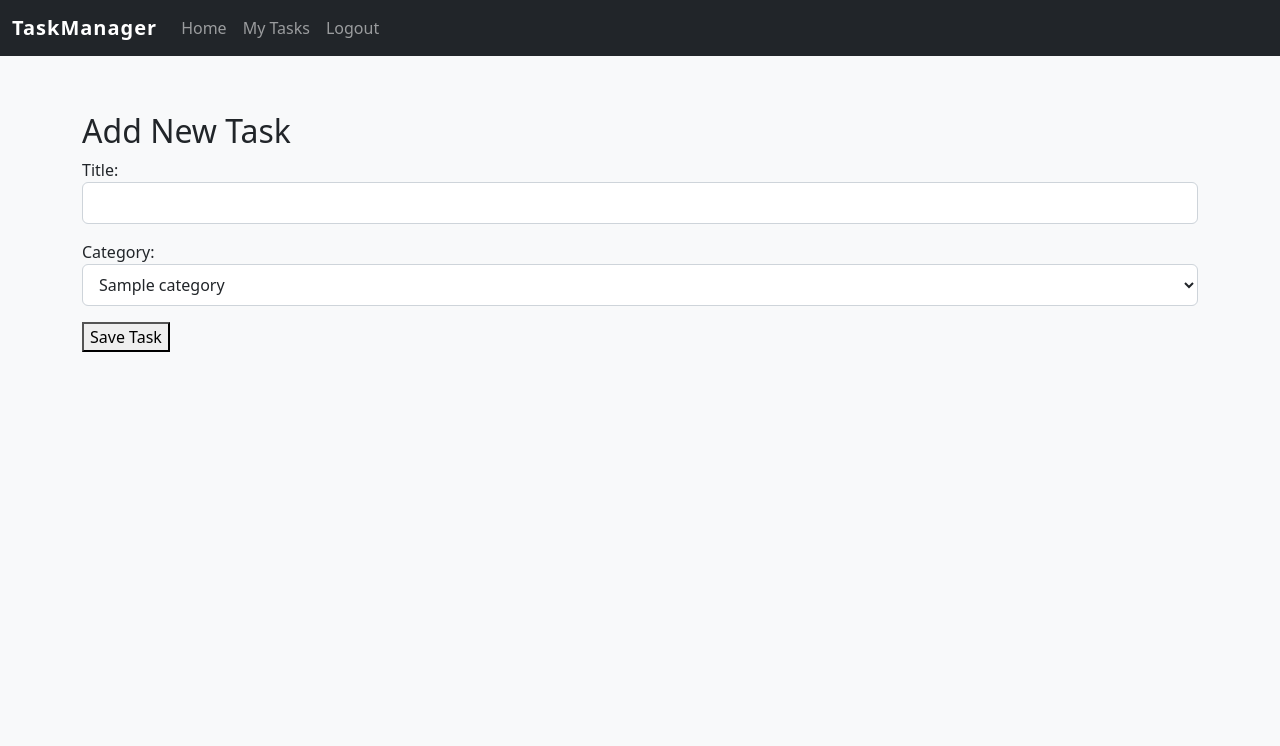
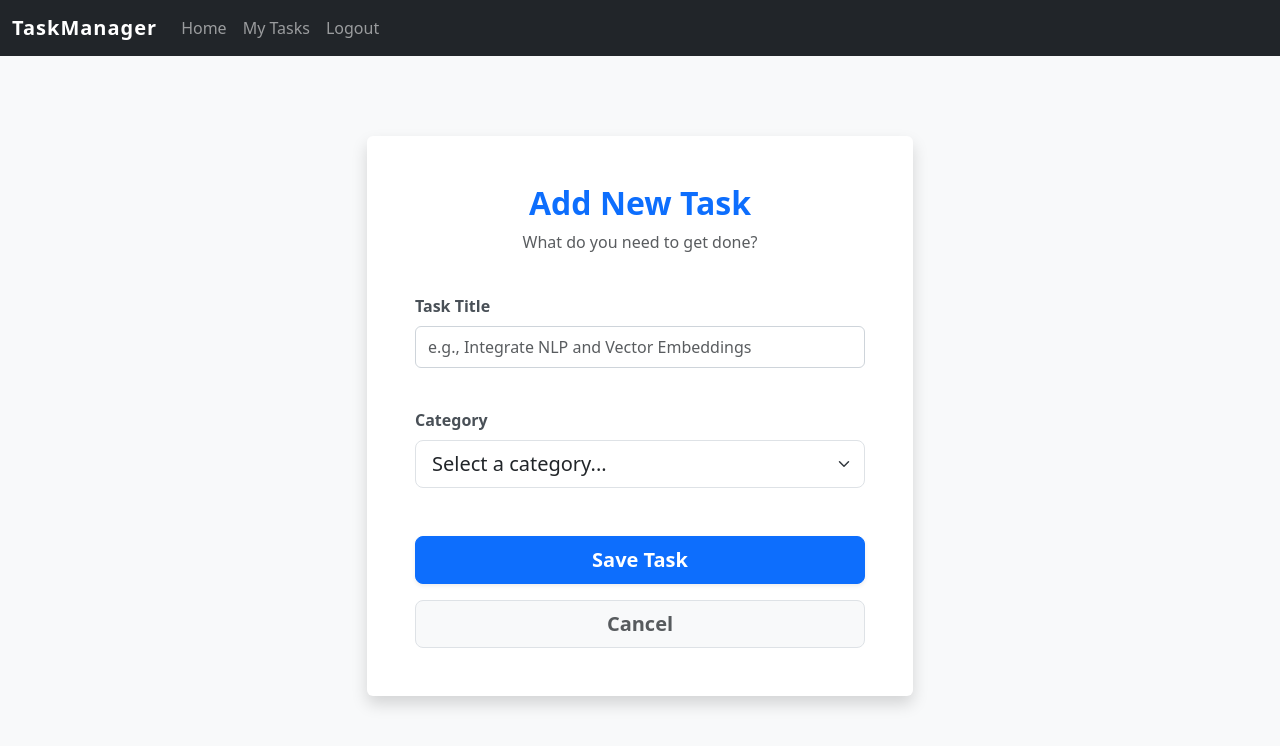
Before and after one commit to Zafarbek05/DSCC-CW-00016417, a Django app: page /tasks/new/ in a window 1280 px wide. Shown: the top 746 px of the page. Run offline with Django 5.2, Linux system fonts and the light colour scheme; a user stored in the database is signed in; tables that the repository leaves empty hold one stand-in row (values such as "Sample post").

Commit message:
fix: enhance task list and create form UI

```diff
--- a/templates/core/task_form.html
+++ b/templates/core/task_form.html
@@ -1,16 +1,39 @@
 {% extends 'base.html' %}
 {% block content %}
-    <h2>Add New Task</h2>
+<div class="row justify-content-center mt-5 mb-5">
+    <div class="col-md-8 col-lg-6">
+        <div class="card shadow border-0 rounded-lg">
+            <div class="card-body p-5">
+                <div class="text-center mb-4">
+                    <h2 class="fw-bold text-primary">Add New Task</h2>
+                    <p class="text-muted">What do you need to get done?</p>
+                </div>
+
                 <form method="post">
                     {% csrf_token %}
-        <p>Title: <input type="text" name="title" required></p>
-        <p>Category:
-            <select name="category">
+
+                    <div class="mb-4">
+                        <label for="title" class="form-label fw-bold">Task Title</label>
+                        <input type="text" name="title" id="title" class="form-control form-control-lg" placeholder="e.g., Integrate NLP and Vector Embeddings" required>
+                    </div>
+
+                    <div class="mb-5">
+                        <label for="category" class="form-label fw-bold">Category</label>
+                        <select name="category" id="category" class="form-select form-select-lg" required>
+                            <option value="" disabled selected>Select a category...</option>
                             {% for cat in categories %}
                                 <option value="{{ cat.id }}">{{ cat.name }}</option>
                             {% endfor %}
                         </select>
-        </p>
-        <button type="submit">Save Task</button>
+                    </div>
+
+                    <div class="d-grid gap-3">
+                        <button type="submit" class="btn btn-primary btn-lg fw-bold shadow-sm">Save Task</button>
+                        <a href="{% url 'task_list' %}" class="btn btn-light btn-lg fw-bold text-muted border">Cancel</a>
+                    </div>
                 </form>
+            </div>
+        </div>
+    </div>
+</div>
 {% endblock %}
```
Also changed, not shown: templates/core/task_list.html (+29 -7 lines). Lines whose indentation alone changed are shown as unchanged.
